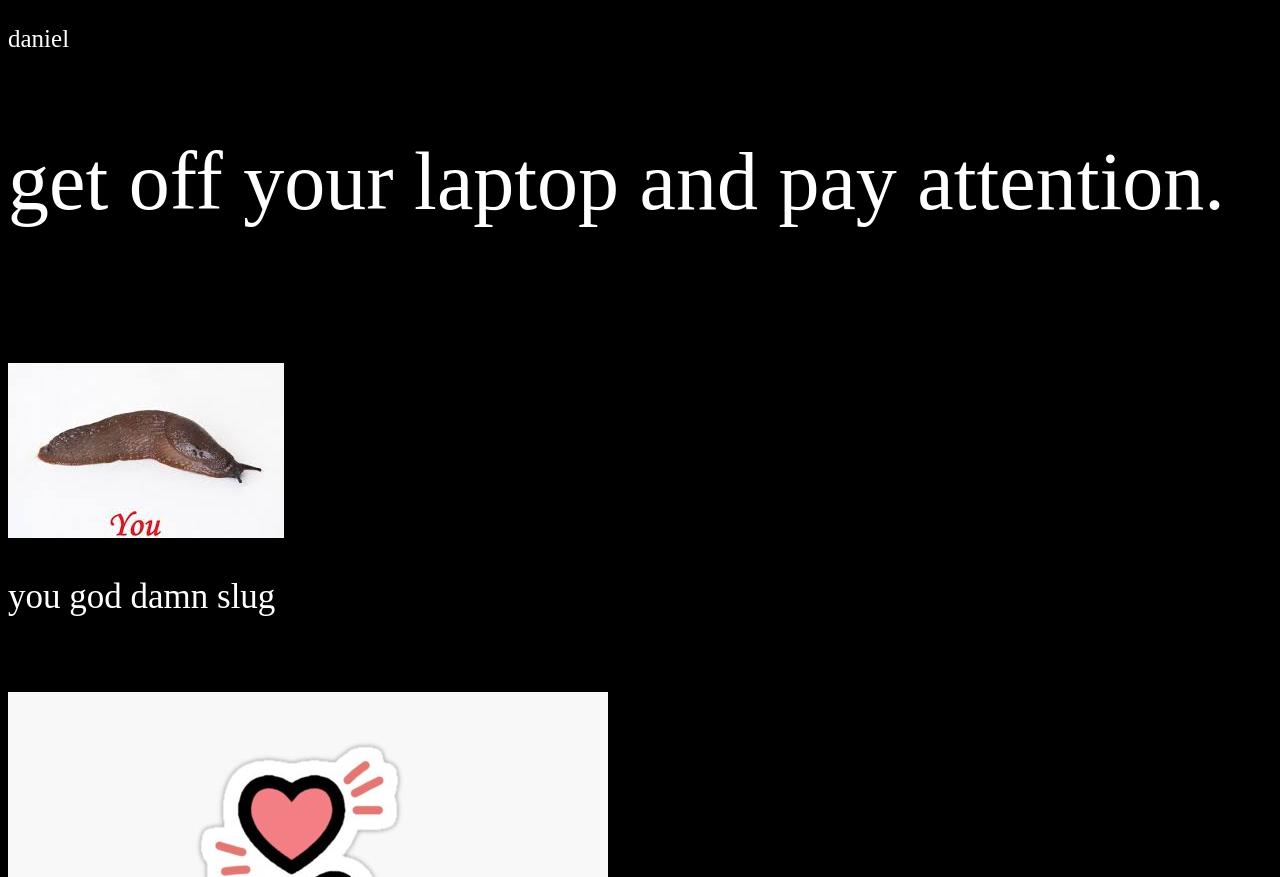
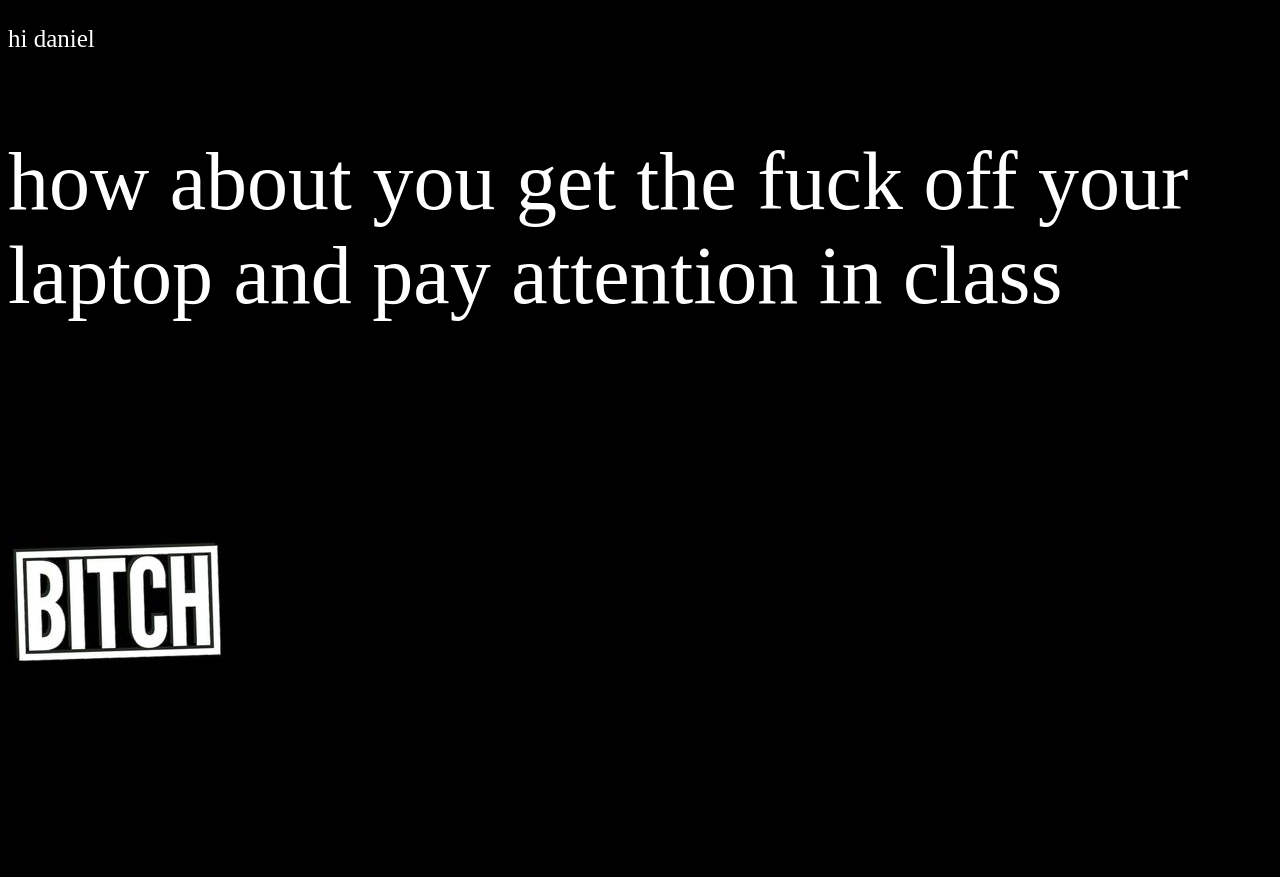
Before and after one commit to dylanjoh/project1, a plain HTML site: page index.html in a window 1280 px wide. Shown: the top 877 px of the page. Drawn offline with Linux system fonts and the light colour scheme.

Commit message:
Add files via upload

```diff
--- a/index.html
+++ b/index.html
@@ -3,10 +3,10 @@
 
     <p style="color:white; font-size:25px;">
 
-    daniel
+    hi daniel
 </p>
 <p style="color:white; font-size:82px;">
-    get off your laptop and pay attention.
+    how about you get the fuck off your laptop and pay attention in class
 
 </p>
 
@@ -17,12 +17,12 @@
 </p>
 
 <p>
-    <img src="slug.png">
+    <img src="bitch.jpg">
 </p>
 
 <p style="color: white; font-size: 35px;">
 
-    you god damn slug
+
 <br>
 <br>
 
```
Also changed, not shown: bitch.jpg (added).
